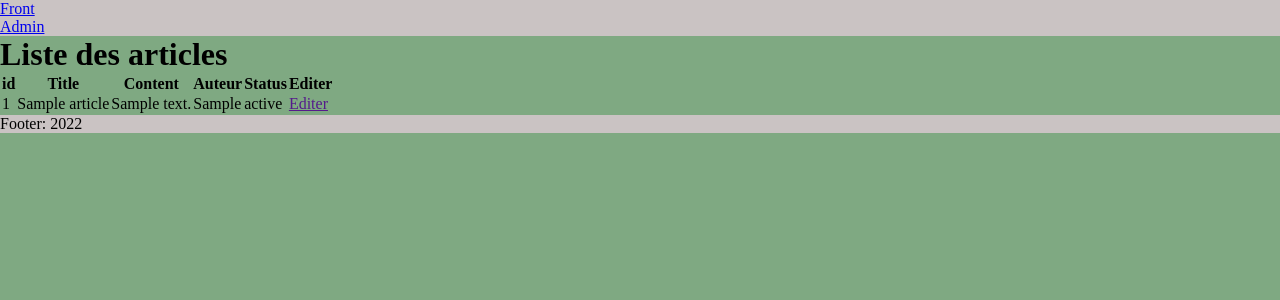
After one commit to SamTravail/blog, a PHP site: page /admin/editPost.php in a window 1280 px wide. The commit adds this page. Shown: the top 300 px of the page. Run offline with PHP 8.4, Linux system fonts and the light colour scheme; tables that the repository leaves empty or names only in its code hold one stand-in row (values such as "Sample post").

Commit message:
ajout edition arrticles
ajout du fichier edition

```diff
--- /dev/null
+++ b/admin/editPost.php
@@ -0,0 +1,51 @@
+<?php
+
+// ajout du header-back pour retour index-back !
+include('inc/header-back.php');
+
+// Importation des fonctions
+require('../inc/pdo.php');
+require('../inc/fonction.php');
+
+// Selection dans la BDD articles, et affichage par date décroissante
+$select_articles = "SELECT * FROM articles ORDER BY title DESC";
+
+// préparation pour l'injection SQL
+$query = $pdo->prepare($select_articles);
+
+// INJECTION SQL
+$query->execute();
+
+// Affiche le résultat
+$articles = $query->fetchAll();
+?>
+
+<!-- création tu tableau pour affichage des résultats -->
+<h1>Liste des articles</h1>
+<table>
+   <thead>
+    <tr>
+        <th>id</th>
+        <th>Title</th>
+        <th>Content</th>
+        <th>Auteur</th>
+        <th>Status</th>
+        <th>Editer</th>
+    </tr>
+   </thead>
+
+    <!-- affichage des éléments récuppérés dans le tableau -->
+    <tbody>
+        <?php foreach ($articles as $article) { ?>
+        <tr>
+            <td><?=$article['id']?></td>
+            <td><?=$article['title']?></td>
+            <td><?=$article['content']?></td>
+            <td><?=$article['auteur']?></td>
+            <td><?=$article['status']?></td>
+            <td><a href="">Editer</a></td>
+        </tr>
+        <?php } ?>
+   </tbody>
+</table>
+<?php include('inc/footer-back.php');?>
--- a/admin/index.php
+++ b/admin/index.php
@@ -8,6 +8,7 @@ include('inc/header-back.php'); ?>
 
 <h1>Dashboard</h1>
 <p><a href="newpost.php">New Post</a></p>
+<p><a href="editPost.php">Edit Post</a></p>
 
 
 <?php include('inc/footer-back.php');
--- a/admin/newpost.php
+++ b/admin/newpost.php
@@ -34,7 +34,7 @@ if(!empty($_POST['submitted'])) {
 
         $query = $pdo->prepare($sql);
 
-        // ATTENTION INJECTION SQL
+        // INJECTION SQL
         $query->bindValue(':title',$title, PDO::PARAM_STR);
         $query->bindValue(':content',$content, PDO::PARAM_STR);
         $query->bindValue(':auteur',$auteur, PDO::PARAM_STR);
@@ -96,4 +96,4 @@ include('inc/header-back.php'); ?>
 
         <input type="submit" name="submitted" value="Ajouter un New Post !">
     </form>
-<?php include('inc/footer-back.php');
+<?php include('inc/footer-back.php');?>
```
